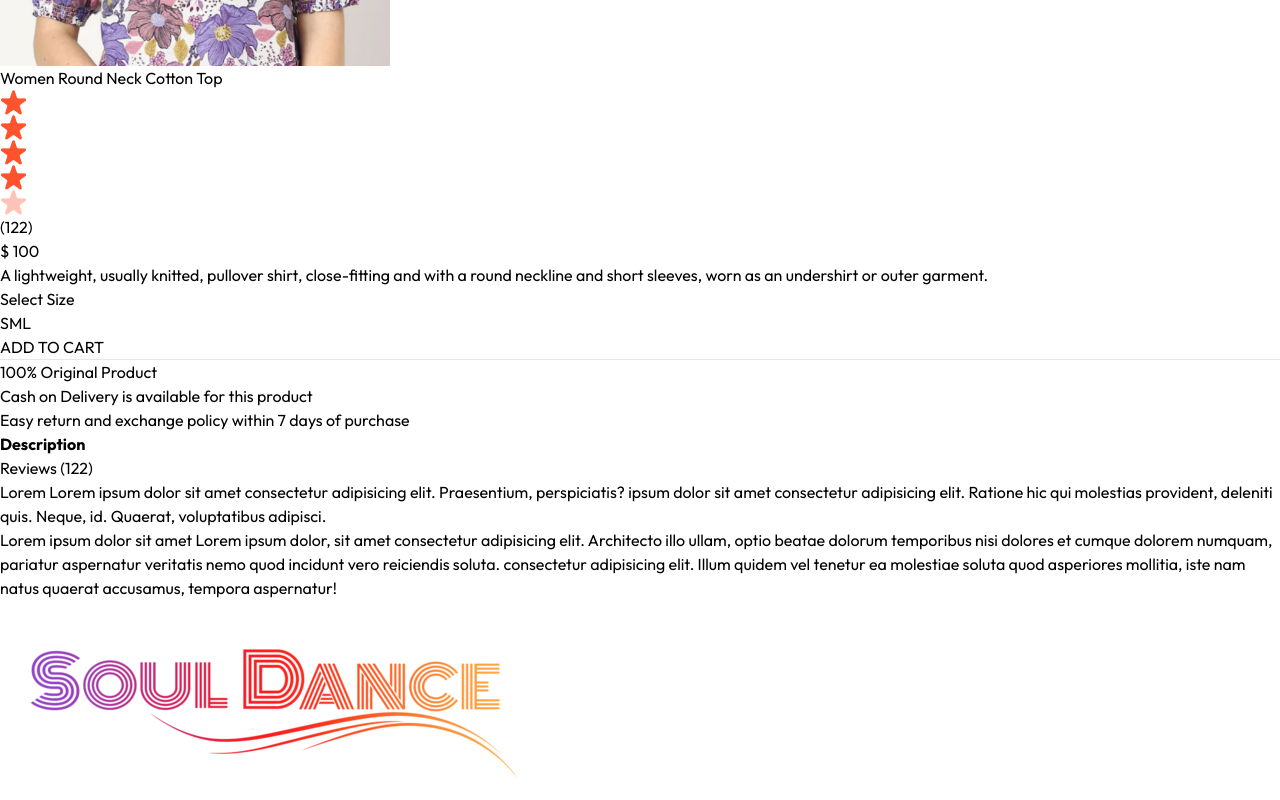
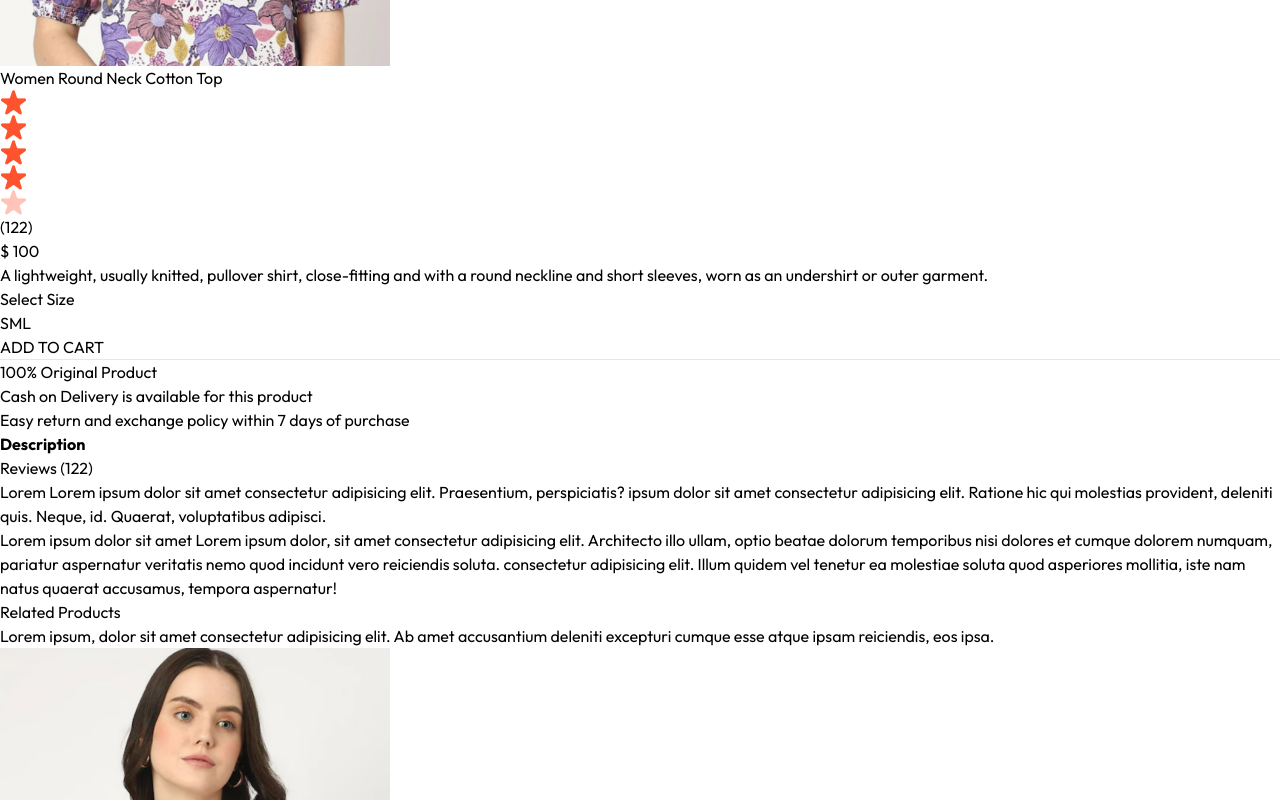
Before and after one commit to myselfAdul/SOUL-DANCE-LIFESTYLE, a React (Vite) app in the folder frontend/: page /product/aaaaa in a window 1280 px wide. Shown: the part 1481-2281 px from the top of the page. Built offline with nearby package versions, Linux system fonts and the light colour scheme.

Commit message:
related products

```diff
--- /dev/null
+++ b/frontend/src/components/RelatedProducts.jsx
@@ -0,0 +1,42 @@
+import React, { useContext, useEffect, useState } from 'react'
+import { ShopContext } from '../context/ShopContext'
+import Title from "../components/Title";
+import ProductItem from './ProductItem';
+
+
+const RelatedProducts = ({category, subCategory}) => {
+
+    const {products} = useContext(ShopContext)
+    const [related, setRelated] = useState([])
+
+    useEffect(()=>{
+        if (products.length > 0) {
+            let productsCopy = products.slice()
+
+            productsCopy = productsCopy.filter((item)=> category === item.category)
+            productsCopy = productsCopy.filter((item)=> subCategory === item.subCategory)
+
+            setRelated(productsCopy.slice(0,5))
+        }
+
+    }, [products, category, subCategory])
+
+  return (related.length > 0) ? (
+    <div className='my-28'>
+        <div className='my-10 text-center flex flex-col gap-4'>
+            <Title text1={"Related"} text2={"Products"} />
+            <p className='text-xs sm:text-base'>Lorem ipsum, dolor sit amet consectetur adipisicing elit. Ab amet accusantium deleniti excepturi cumque esse atque ipsam reiciendis, eos ipsa.</p>
+        </div>
+
+        <div className='grid grid-cols-2 sm:grid-cols-3 md:grid-cols-3 lg:grid-cols-5 gap-5  '>
+            {
+                related.map((item, index)=><ProductItem key={index} id={item._id} name={item.name} image={item.image} price={item.price} /> )
+
+            }
+        </div>
+
+    </div>
+  ) : null
+}
+
+export default RelatedProducts
--- a/frontend/src/pages/Product.jsx
+++ b/frontend/src/pages/Product.jsx
@@ -2,6 +2,7 @@ import React, { useContext, useEffect, useState } from "react";
 import { useParams } from "react-router-dom";
 import { ShopContext } from "../context/ShopContext";
 import { assets } from "../assets/assets";
+import RelatedProducts from "../components/RelatedProducts";
 
 const Product = () => {
   const { productId } = useParams();
@@ -104,6 +105,7 @@ const Product = () => {
 
       {/* -------------------Related Products-------------- */}
       <div className="">
+        <RelatedProducts category={productData.category} subCategory={productData.subCategory}/>
 
       </div>
     </div>
```
